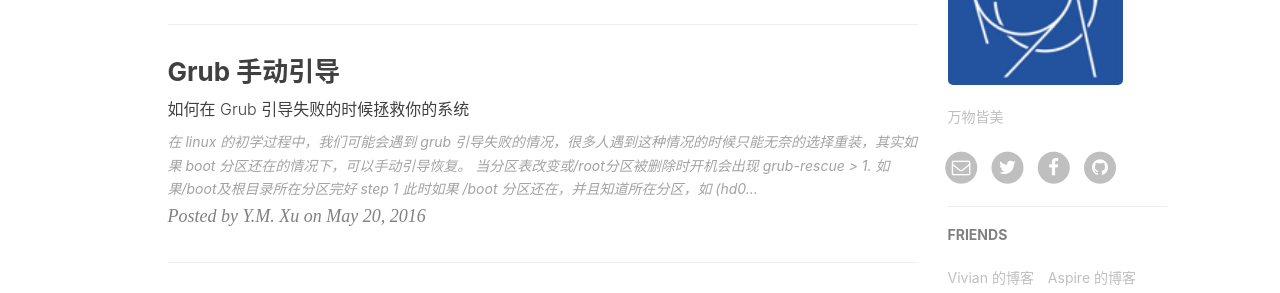
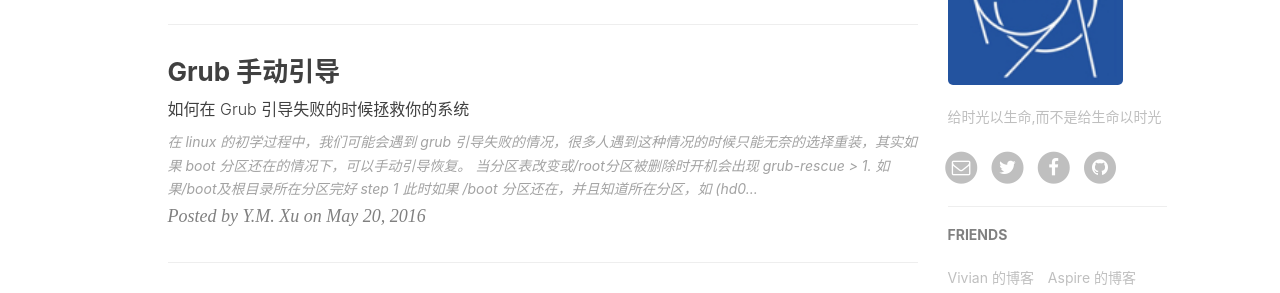
Before and after one commit to xuyumeng/xuyumeng.github.io, a Jekyll site: the page built from index.html, in a window 1280 px wide. Shown: the part 674-967 px from the top of the page. Built offline with Jekyll 4.4.1, drawn with Linux system fonts in a browser that asks for light colours; nearby versions of some CDN libraries; formulas are drawn with MathJax 3; the list of posts is cut into pages by our own code; comment, search, counter and statistics services are not loaded.

Commit message:
Modify description

```diff
--- a/_config.yml
+++ b/_config.yml
@@ -68,7 +68,7 @@ ga_domain: yumengxu.com
 
 # Sidebar settings
 sidebar: true                           # whether or not using Sidebar.
-sidebar-about-description: "万物皆美"
+sidebar-about-description: "给时光以生命,而不是给生命以时光"
 sidebar-avatar: /img/avatar.jpg      # use absolute URL, seeing it's used in both `/` and `/about/`
 
 
```
